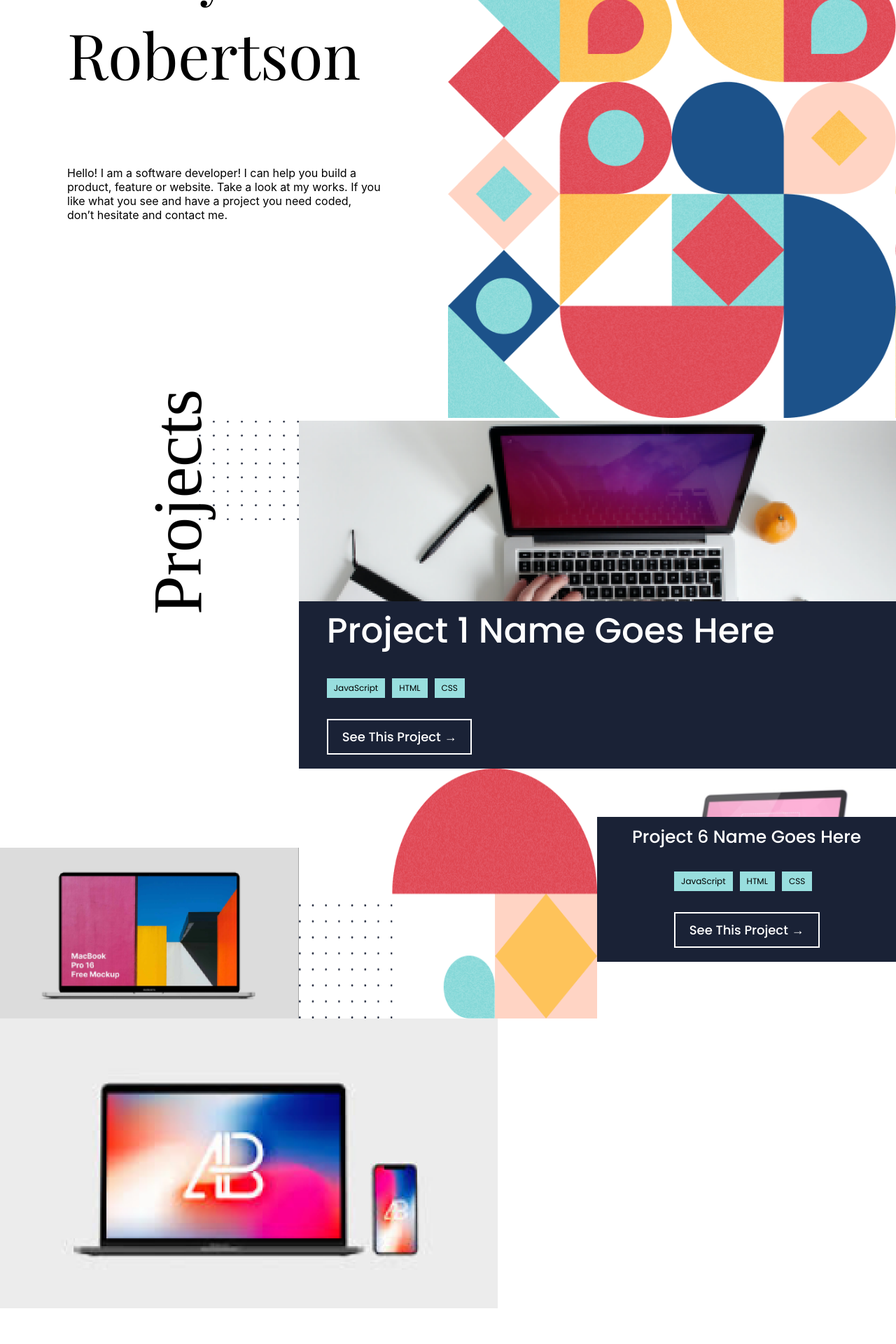
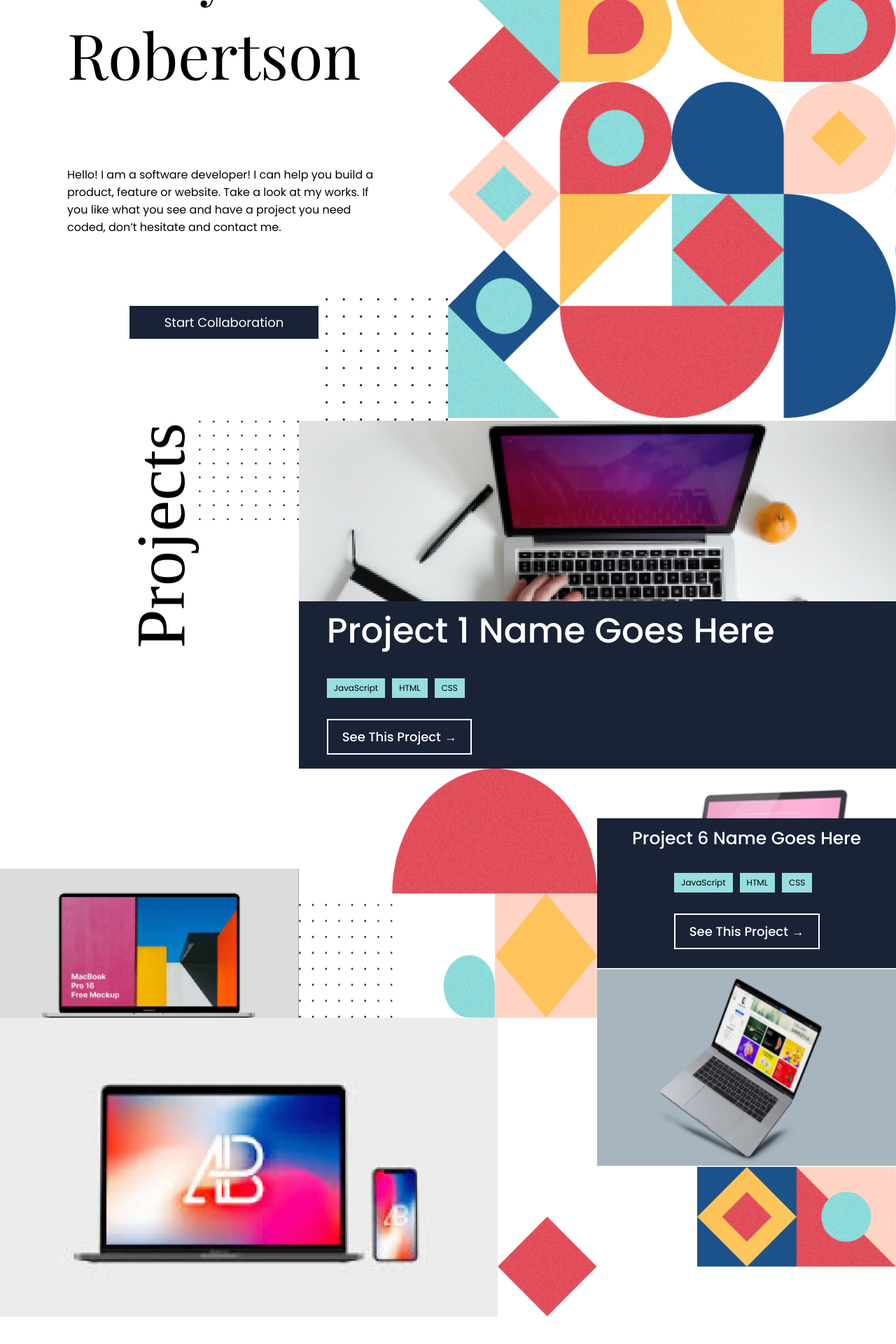
Before and after one commit to emyrue/my_portfolio, a React (Create React App) app: page / in a window 1280 px wide. Shown: the part 278-2198 px from the top of the page at 70% size. Before the commit the page ends 2147 px from the top, so only its background shows below. Built offline with nearby package versions, Linux system fonts and the light colour scheme; a web font is replaced by a local one.

Commit message:
Add collaboration button and dots to homepage

```diff
--- a/src/pages/HomePage.js
+++ b/src/pages/HomePage.js
@@ -1,5 +1,6 @@
 import desktopBanner from '../images/banner2.png'
 import mobileBanner from '../images/image_geometry_2.png'
+import dots from '../images/dots.png';
 import '../style/homepage.css';
 
 function HomePage() {
@@ -8,6 +9,10 @@ function HomePage() {
       <div className="homepage-header">
         <h1>Emily Robertson</h1>
         <div className="header-paragraph">Hello! I am a software developer! I can help you build a product, feature or website. Take a look at my works. If you like what you see and have a project you need coded, don’t hesitate and contact me.</div>
+        <a href="#contact">
+          <button className="collaboration">Start Collaboration</button>
+        </a>
+        <img alt="dots" className="homepage-dots" src={dots} />
       </div>
       <div className="homepage-banner">
         <img className="desktop-banner" src={desktopBanner} alt="banner" />
--- a/src/pages/Projects.js
+++ b/src/pages/Projects.js
@@ -83,10 +83,10 @@ function Projects() {
         );
       })}
       <img className="project-geometry project-dots" alt="dots" src={dots} />
-      <img className="project-geometry" alt="diamond" src={diamond} />
+      <img className="project-geometry project-diamond" alt="diamond" src={diamond} />
       <img className="project-geometry project-semicircle" alt="semicircle" src={semicircle} />
       <img className="project-geometry project-shapes" alt="shapes" src={shapes} />
-      <img className="project-geometry" alt="twosquares" src={twosquares} />
+      <img className="project-geometry project-twosquares" alt="twosquares" src={twosquares} />
       <img className="project-geometry" alt="yellowtear" src={yellowtear} />
     </section>
   );
--- a/src/style/homepage.css
+++ b/src/style/homepage.css
@@ -14,10 +14,28 @@ h1 {
   display: flex;
   flex-direction: column;
   align-items: center;
+  position: relative;
 }
 
 .header-paragraph {
   width: 70%;
+  font-family: 'Poppins', 'Times New Roman', Times, serif;
+}
+
+.collaboration {
+  border: none;
+  background-color: #1a2236;
+  color: white;
+  font-family: 'Poppins', 'Times New Roman', Times, serif;
+  margin-top: 100px;
+  font-size: 18px;
+  padding: 10px 50px;
+}
+
+.homepage-dots {
+  position: absolute;
+  bottom: 0;
+  right: 0;
 }
 
 .mobile-banner {
--- a/src/style/projects.css
+++ b/src/style/projects.css
@@ -70,6 +70,7 @@
   #projects-section {
     display: grid;
     grid-template-columns: repeat(18, 5.5555vw);
+    grid-template-rows: repeat(20, 5.5555vw);
   }
 
   .project {
@@ -79,8 +80,8 @@
   .projects-heading {
     transform: rotate(270deg);
     font-size: 100px;
-    grid-column: 4/5;
-    grid-row: 4/5;
+    grid-column: 3/4;
+    grid-row: 5/6;
   }
 
   .project-one,
@@ -90,8 +91,11 @@
 
   .project-two,
   .project-three,
+  .project-five,
   .project-dots,
-  .project-semicircle {
+  .project-semicircle,
+  .project-diamond,
+  .project-twosquares {
     display: block;
   }
 
@@ -167,11 +171,34 @@
   }
 
   .project-three {
-    grid-row: 13/18;
+    grid-row: 13/19;
     grid-column: 1/11;
   }
 
   .project-image-three {
     width: 100%;
+    height: 100%;
+  }
+
+  .project-five {
+    grid-column: 13/19;
+    grid-row: 12/16;
+  }
+
+  .project-image-five {
+    width: 100%;
+    height: 100%;
+  }
+
+  .project-diamond {
+    grid-column: 11/13;
+    grid-row: 17/19;
+    width: 100%;
+  }
+
+  .project-twosquares {
+    grid-column: 15/19;
+    grid-row: 16/18;
+    width: 100%;
   }
 }
```
